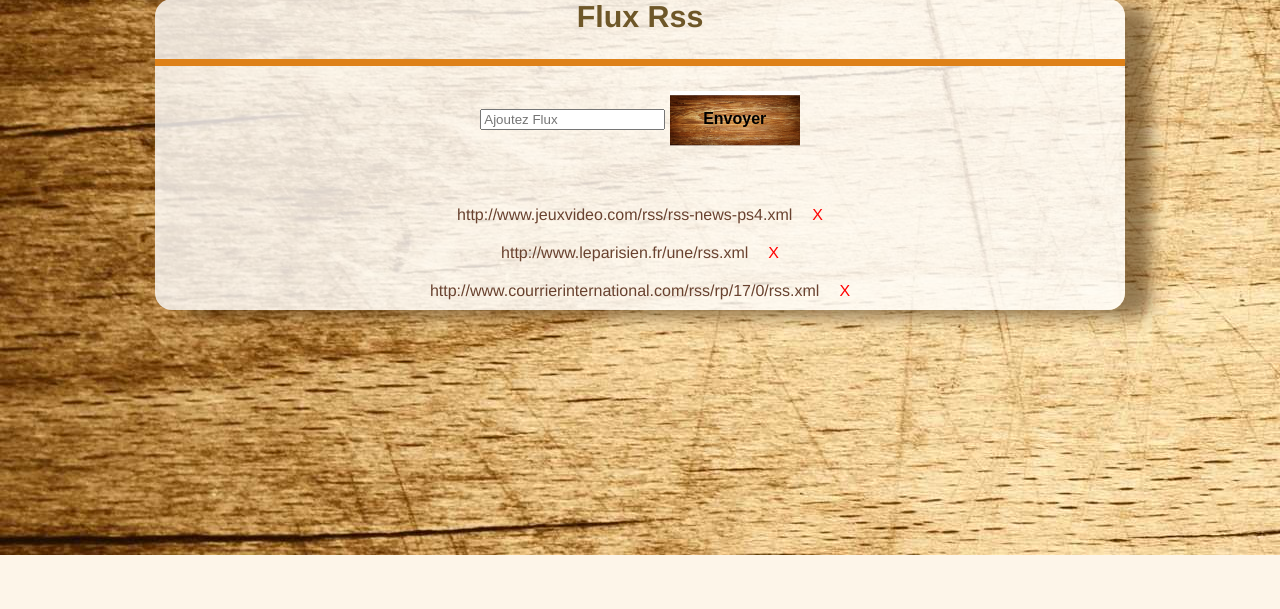
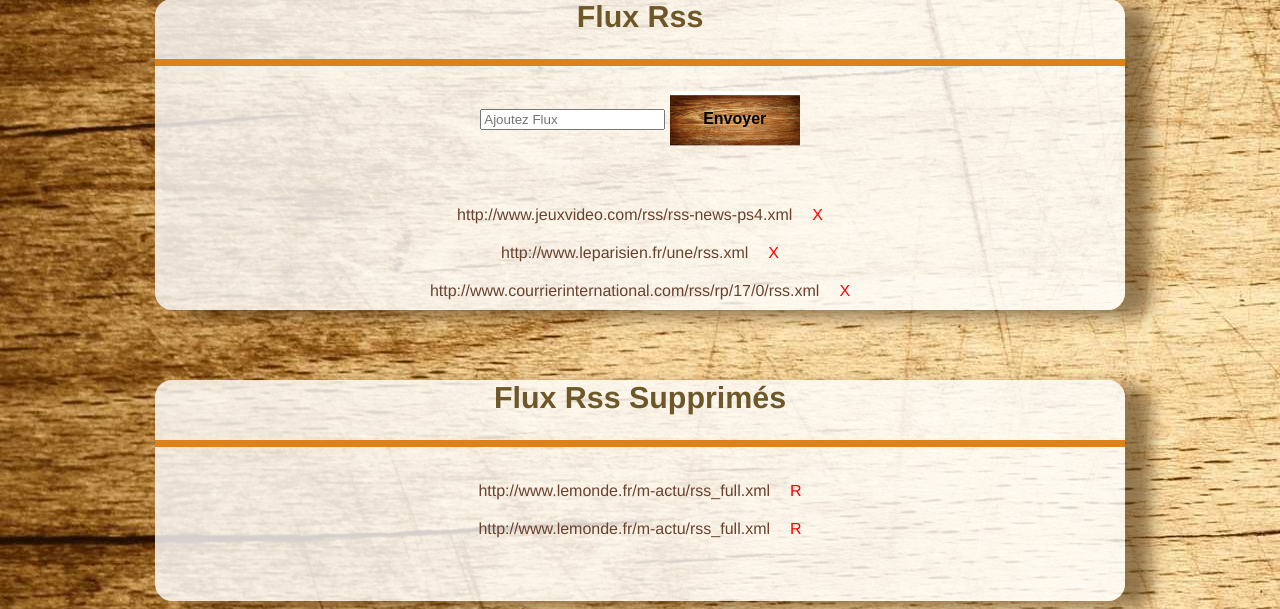
Before and after one commit to adelinebourgeois/rss_feed, a PHP site: page /rendu/Control/accueil.php in a window 1280 px wide. Shown: the part 245-854 px from the top of the page. Before the commit the page ends 800 px from the top, so only its background shows below. Run offline with PHP 8.4, Linux system fonts and the light colour scheme; a user stored in the database is signed in; data comes from the database, SQL or seed files in the repository.

Commit message:
rendu by bourge_n on pc-bourge_n @ ven. févr. 20 17:50:35 CET 2015

```diff
--- a/Control/accueil.php
+++ b/Control/accueil.php
@@ -42,10 +42,17 @@ if (isset($_GET['suppr'])) {
 
     $suppr = $affichage->supprFlux(0, $_GET['suppr']);
 }
+if (isset($_GET['restaure'])) {
+
+    $suppr = $affichage->restFlux(1, $_GET['restaure']);
+}
+
+
 
 
     $lien = "";
     $affich = $affichage->affichMyUrl($_SESSION['id']);
+    $affichSuppr = $affichage->affichMySupprUrl($_SESSION['id']);
 
 
 
--- a/Control/index.php
+++ b/Control/index.php
@@ -26,6 +26,7 @@ if (isset($_POST['connexion'])) {
     if (empty($_POST['email']) || empty($_POST['pwd'])) {
         echo "Saisie incorrect";
         header('Location: ../index.html');
+        exit();
     } else {
         $membre->login($_POST['email'], $_POST['pwd']);
         header('Location: ../Control/accueil.php');
--- a/Model/Flux.php
+++ b/Model/Flux.php
@@ -80,6 +80,29 @@ class Flux extends Bdd
         $donnee->bindParam(':id_link', $id_link);
         $donnee->execute();
     }
+    public function affichMySupprUrl($id_user)
+    {
+        $sql = "SELECT * FROM flux WHERE id_user = :id AND activate = 0";
+        $donnee = $this->getBdd()->prepare($sql);
+        $donnee->bindParam(':id', $id_user);
+        $donnee->execute();
+        return $donnee;
+    }
+
+    /**
+     *   Remove rss
+     *   @param int $activate is the activation of url
+     *   @param int $id_link  is the flux id
+     *   @return nothing
+     */
+    public function restFlux($activate, $id_link)
+    {
+        $sql = "UPDATE flux SET activate = :activate WHERE id = :id_link";
+        $donnee = $this->getBdd()->prepare($sql);
+        $donnee->bindParam(':activate', $activate);
+        $donnee->bindParam(':id_link', $id_link);
+        $donnee->execute();
+    }
 
     /**
      *   Verify if flux exist
--- a/Templates/accueil.html
+++ b/Templates/accueil.html
@@ -58,8 +58,24 @@ include('../Control/session.php');
                     ?>
 
                 </article>
+            </section>
+            <section id='actu'>
+                <article>
+                    <div class="Flux">
+                        <h2>Flux Rss Supprimés</h2>
+                    </div>
+                    <?php
+                        foreach($affichSuppr as $value)
+                        {?>
+                            <form method="post" action="accueil.php" class="form">
+                            <a href="accueil.php?id=<?php echo $value['id'];?>"><?php echo ($value['link']);?></a><a href="accueil.php?restaure=<?php echo $value['id']?>;" class="croix">R</a>
+                        </form>
+                        <?php
+                        }
+                    ?>
+                </article>
             <div class="clear"></div>
-            </section>
+            <section>
         </div>
     </body>
 </html>
```
